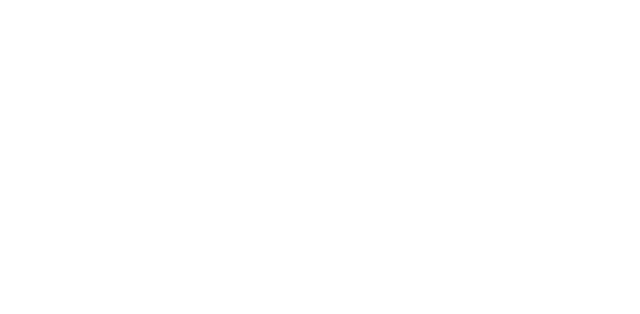
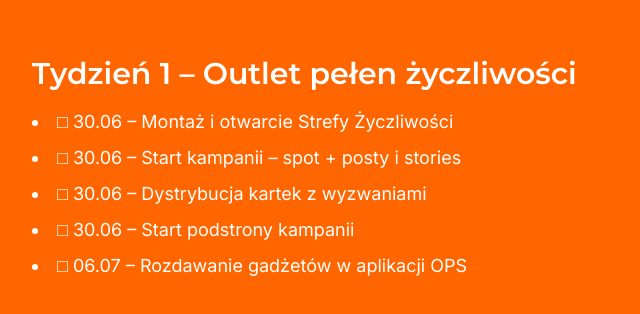
Before and after one commit to z3ig/be-kind-dashboard-2, a React (Vite) app: page / in a window 1280 px wide. Shown: the part 232-546 px from the top of the page, without its empty margins (0-640 px from the left). Built offline with nearby package versions, Linux system fonts and the light colour scheme.

Commit message:
Update BeKindDashboard with new styles

```diff
--- a/tailwind.config.js
+++ b/tailwind.config.js
@@ -3,6 +3,12 @@
   theme: {
     extend: {
       colors: {
+        ops: {
+          orange: "#ff6600",
+          black: "#000000",
+          white: "#ffffff",
+          gray: "#f5f5f5",
+        },
         orange: {
           600: "#ff6600",
         },
```
Also changed, not shown: 1 other file (tests, documents, lock files or other folders).
